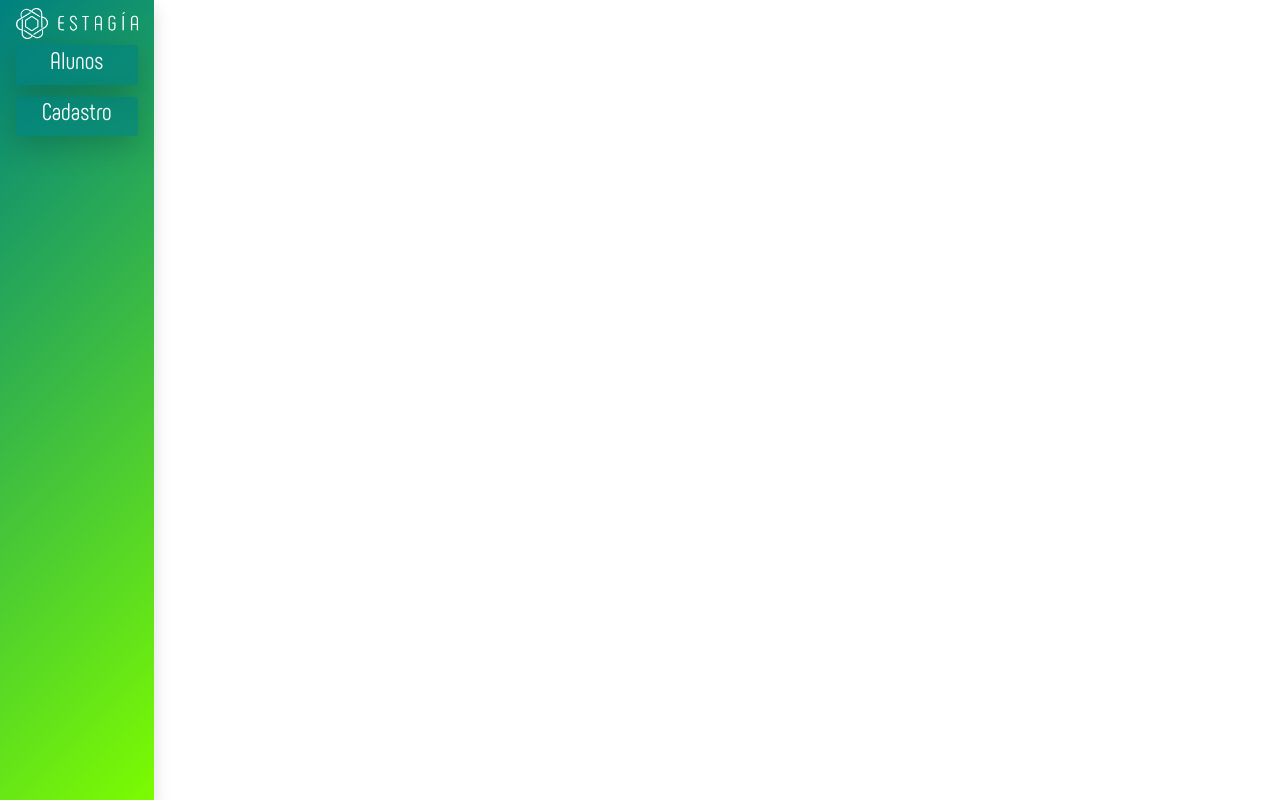
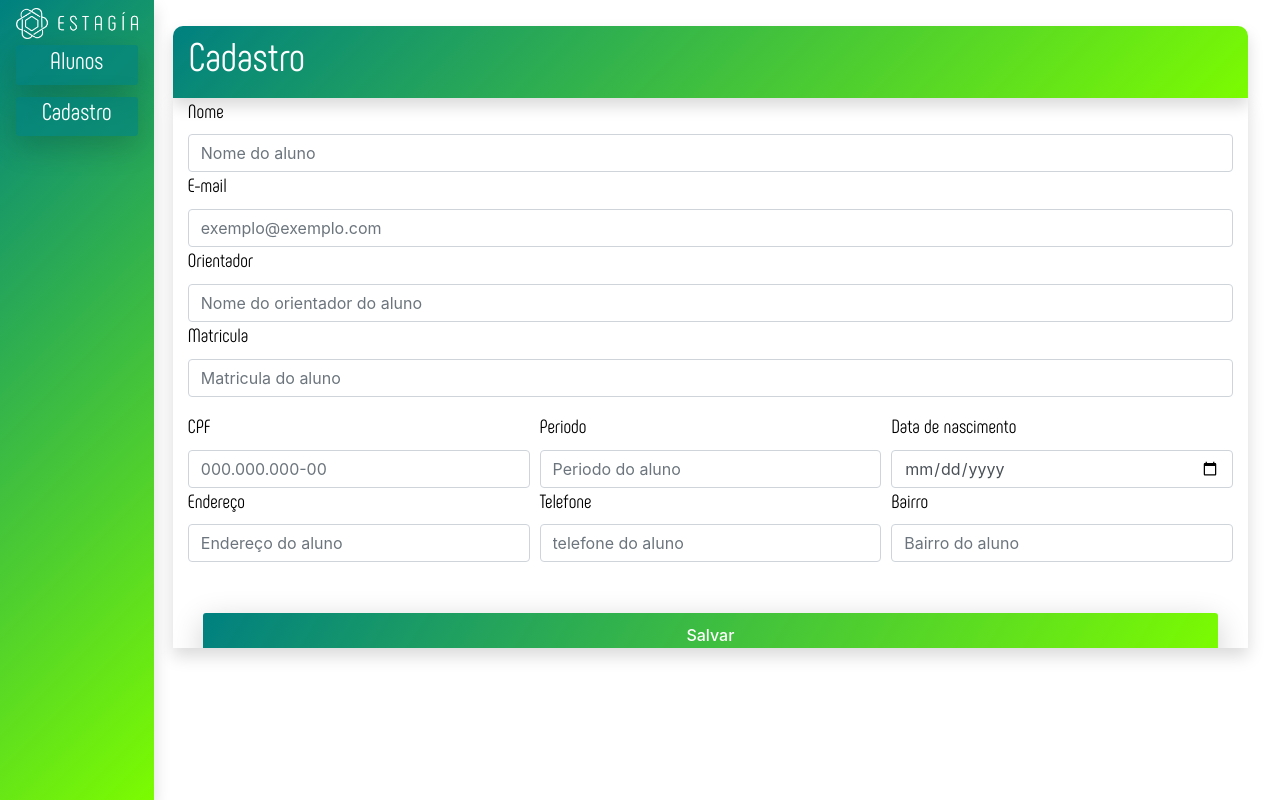
Before and after one commit to Willian-Matts/frontend-estagia, a React (Create React App) app: page /main/cadastro in a window 1280 px wide. Built offline with nearby package versions, Linux system fonts and the light colour scheme.

Commit message:
Cadastro

```diff
--- a/src/pages/Cadastro.js
+++ b/src/pages/Cadastro.js
@@ -1,8 +1,105 @@
-import React from 'react';
+import React, { Component } from 'react';
 import './css/Cadastro.css';
+import axios from 'axios';
+import { Button, Jumbotron, Container, Navbar, Col, Form, } from 'react-bootstrap';
+const APIalunoInserir = 'http://localhost:3001/inserir';
 
-export default function Cadastro() {
-    return(
-        <h1>funciona</h1>
-    );
+export default class Cadastro extends Component {
+    constructor(props) {
+        super(props);
+        this.state = {
+            act: 0,
+            index: '',
+        }
+    }
+
+    cadastrar = (event) => {
+        event.preventDefault();
+
+        const obj = {
+            nome_aluno: this.refs.nome.value,
+            CPF_aluno: this.refs.CPF.value,
+            periodo_aluno: this.refs.periodo.value,
+            data_nascimento_aluno: this.refs.dataNasc.value,
+            endereco_aluno: this.refs.endereco.value,
+            bairro_aluno: this.refs.bairro.value,
+            nome_orientador_aluno: this.refs.orientador.value,
+            email_aluno: this.refs.email.value,
+            telefone_aluno: this.refs.telefone.value,
+            matricula_aluno: this.refs.matricula.value
+        };
+
+        if (obj.nome_aluno === "" || obj.CPF_aluno === "" || obj.periodo_aluno === "" || obj.data_nascimento_aluno === "" || obj.endereco_aluno === "" || obj.nome_orientador_aluno === "" || obj.email_aluno === "" || obj.telefone_aluno === "" || obj.matricula_aluno === "") {
+            alert("Campo(s) não preenchidos!");
+        } else {
+
+            axios.post(APIalunoInserir, obj);
+
+            this.refs.formAluno.reset();
+            this.refs.nome.focus();
+        }
+    }
+
+    render() {
+        return (
+            <Jumbotron className="container-lista">
+                <Container className="box-nav">
+                    <Navbar bgh="ligth" expand="lg" className="barra-login shadow">
+                        <h1>Cadastro</h1>
+                    </Navbar>
+                </Container>
+                <Container className="box-lista shadow">
+                    <Container>
+                        <Form ref="formAluno">
+                            <Form.Group>
+                                <Form.Label><p className="p-form">Nome</p></Form.Label>
+                                <Form.Control type="text" name="nome" ref="nome" placeholder="Nome do aluno" required="required"></Form.Control>
+
+                                <Form.Label><p className="p-form">E-mail</p></Form.Label>
+                                <Form.Control type="email" name="email" ref="email" placeholder="exemplo@exemplo.com" required="required"></Form.Control>
+
+                                <Form.Label><p className="p-form">Orientador</p></Form.Label>
+                                <Form.Control type="text" name="orientador" ref="orientador" placeholder="Nome do orientador do aluno" required="required"></Form.Control>
+
+                                <Form.Label><p className="p-form">Matricula</p></Form.Label>
+                                <Form.Control type="text" name="matricula" ref="matricula" placeholder="Matricula do aluno" required="required"></Form.Control>
+                            </Form.Group>
+
+                            <Form.Row>
+                                <Col>
+                                    <Form.Label><p className="p-form">CPF</p></Form.Label>
+                                    <Form.Control type="text" name="CPF" ref="CPF" placeholder="000.000.000-00" required="required"></Form.Control>
+                                </Col>
+                                <Col>
+                                    <Form.Label><p className="p-form">Periodo</p></Form.Label>
+                                    <Form.Control type="numeric" name="periodo" ref="periodo" placeholder="Periodo do aluno" required="required"></Form.Control>
+                                </Col>
+                                <Col>
+                                    <Form.Label><p className="p-form">Data de nascimento</p></Form.Label>
+                                    <Form.Control type="Date" name="dataNasc" ref="dataNasc" required="required"></Form.Control>
+                                </Col>
+                            </Form.Row>
+                            <Form.Row>
+                                <Col>
+                                    <Form.Label><p className="p-form">Endereço</p></Form.Label>
+                                    <Form.Control type="text" name="endereco" ref="endereco" placeholder="Endereço do aluno" required="required"></Form.Control>
+                                </Col>
+                                <Col>
+                                    <Form.Label><p className="p-form">Telefone</p></Form.Label>
+                                    <Form.Control type="text" name="telefone" ref="telefone" placeholder="telefone do aluno" required="required"></Form.Control>
+                                </Col>
+                                <Col>
+                                    <Form.Label><p className="p-form">Bairro</p></Form.Label>
+                                    <Form.Control type="text" name="bairro" ref="bairro" placeholder="Bairro do aluno" required="required"></Form.Control>
+                                </Col>
+                            </Form.Row>
+                            <Container className="text-center">
+                                <Button variant="btn btn-estagia" onClick={(e) => this.cadastrar(e)}>Salvar</ Button>
+                            </Container>
+                        </Form>
+                    </Container>
+                </Container>
+            </Jumbotron>
+        );
+    }
 }
```
